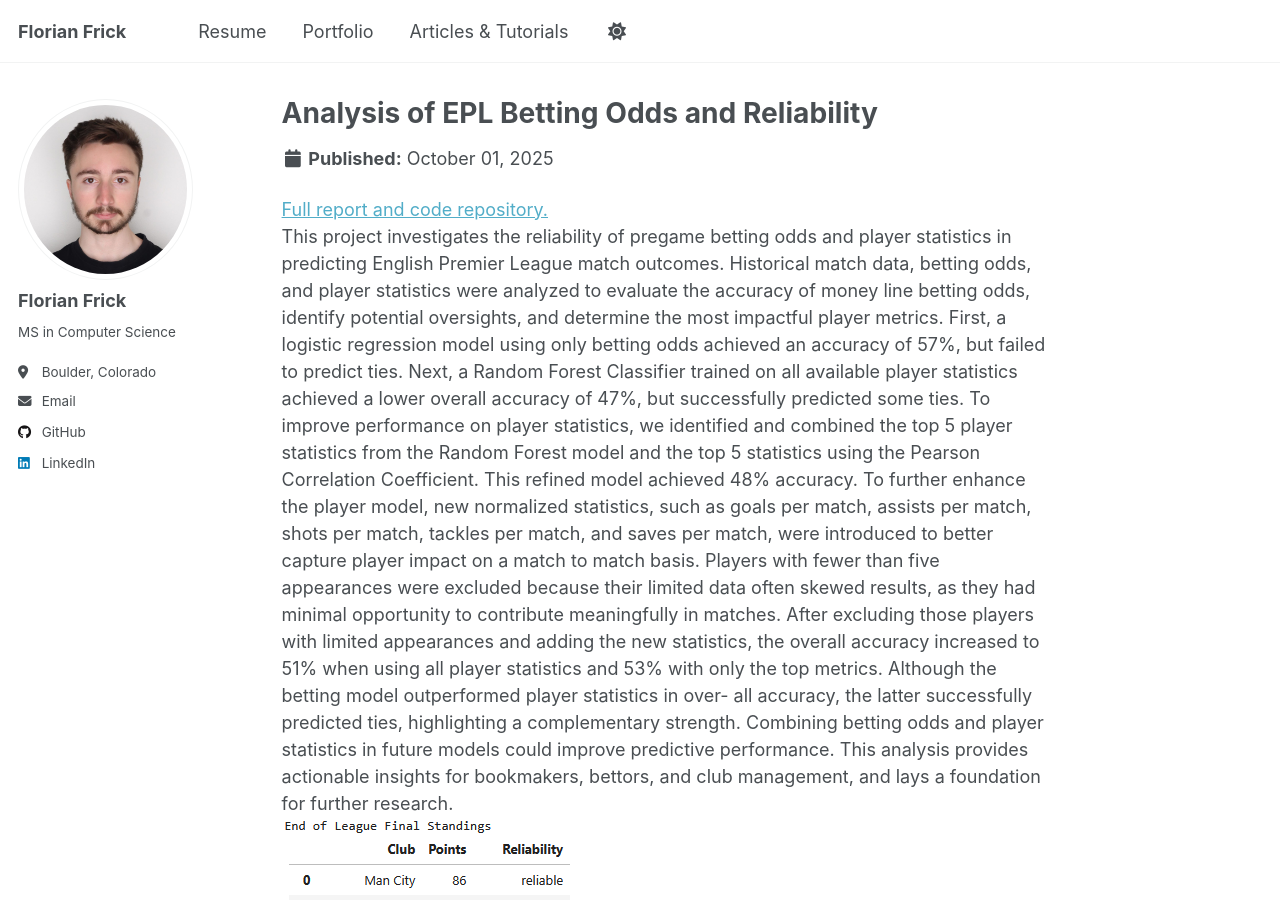
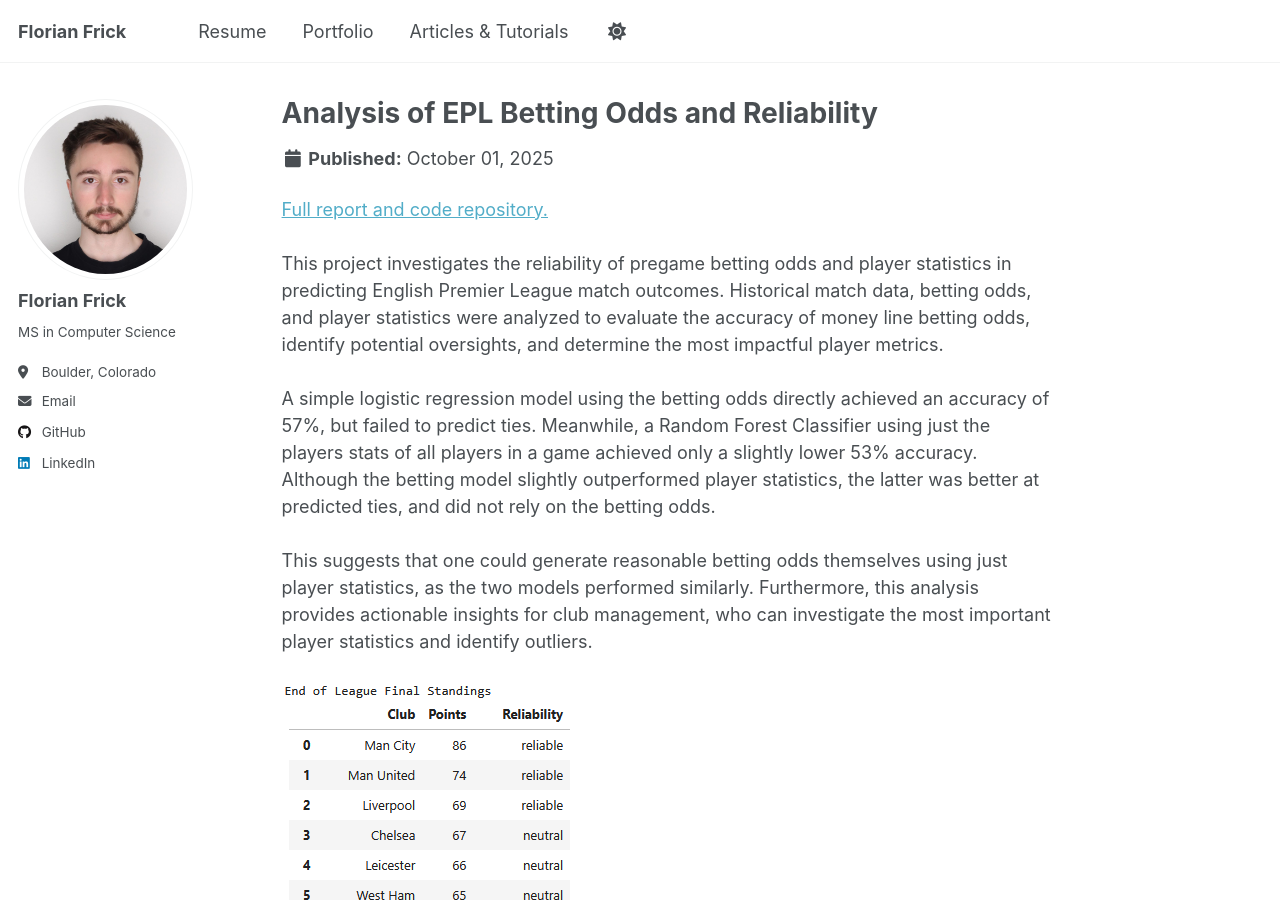
Before and after one commit to florianfrick/florianfrick.github.io, a Jekyll site: the page built from _portfolio/300premierleague.html, in a window 1280 px wide and 900 px high. Built offline with Jekyll 4.4.1, drawn with Linux system fonts in a browser that asks for light colours; a script that is not in the unit is left out.

Commit message:
Portfolio update

```diff
--- a/_portfolio/075seaice.html
+++ b/_portfolio/075seaice.html
@@ -6,7 +6,7 @@ sea ice mapping which will reduce manual labor and ensure these maps remain up-t
 collection: Portfolio
 ---
 
-<a href="https://github.com/florianfrick/Semantic-Segmentation-of-Arctic-Sea-Ice/blob/main/report.pdf">Full report and code repository.</a><br>
+<a href="https://github.com/florianfrick/Semantic-Segmentation-of-Arctic-Sea-Ice/blob/main/report.pdf">Full report and code repository.</a><br><br>
 Creating sea ice maps of the Arctic and other polar regions has remained a challenge for both research and industry;
 currently this remains a manual interpretation task by experts in the field. Attempts have been made to automate this
 process using neural networks like CNNs. We expanded on previous work to automate this process by utilizing a colorized
@@ -15,4 +15,4 @@ Our results indicate that the model performs significantly better than a former
 of 89% and a mean IoU of 0.50 compared to a previous result using a standard U-Net model with 83% and 0.44, respectively.
 While using this method is not accurate enough to reliably implement in industry applications, it is a positive step forward
 towards automating sea ice mapping.
-<br/><img src='/images/seaice.png'>
+<br/><br/><img src='/images/seaice.png'>
--- a/_portfolio/300premierleague.html
+++ b/_portfolio/300premierleague.html
@@ -6,17 +6,14 @@ at team, player, and statistic levels. <br/><br/><img src='/images/premierleague
 collection: Portfolio
 ---
 
-<a href="https://github.com/florianfrick/EPL-Reliability-and-Betting/blob/main/report.pdf">Full report and code repository.</a><br>
+<a href="https://github.com/florianfrick/EPL-Reliability-and-Betting/blob/main/report.pdf">Full report and code repository.</a><br><br>
 This project investigates the reliability of pregame betting odds and player statistics in predicting English Premier League match outcomes.
-Historical match data, betting odds, and player statistics were analyzed to evaluate the accuracy of money line betting odds, identify potential oversights,
-and determine the most impactful player metrics. First, a logistic regression model using only betting odds achieved an accuracy of 57%, but failed to predict ties.
-Next, a Random Forest Classifier trained on all available player statistics achieved a lower overall accuracy of 47%, but successfully predicted some ties.
-To improve performance on player statistics, we identified and combined the top 5 player statistics from the Random Forest model and the top 5 statistics using the Pearson Correlation Coefficient.
-This refined model achieved 48% accuracy. To further enhance the player model, new normalized statistics, such as goals per match, assists per match, shots per match,
-tackles per match, and saves per match, were introduced to better capture player impact on a match to match basis.
-Players with fewer than five appearances were excluded because their limited data often skewed results, as they had minimal opportunity to contribute meaningfully in matches.
-After excluding those players with limited appearances and adding the new statistics, the overall accuracy increased to 51% when using all player statistics and 53% with only the top metrics.
-Although the betting model outperformed player statistics in over- all accuracy, the latter successfully predicted ties, highlighting a complementary strength.
-Combining betting odds and player statistics in future models could improve predictive performance.
-This analysis provides actionable insights for bookmakers, bettors, and club management, and lays a foundation for further research.
-<br/><img src='/images/premierleague.png'>
+Historical match data, betting odds, and player statistics were analyzed to evaluate the accuracy of money line betting odds, identify potential oversights, and determine the most impactful player metrics.
+<br><br>
+A simple logistic regression model using the betting odds directly achieved an accuracy of 57%, but failed to predict ties.
+Meanwhile, a Random Forest Classifier using just the players stats of all players in a game achieved only a slightly lower 53% accuracy.
+Although the betting model slightly outperformed player statistics, the latter was better at predicted ties, and did not rely on the betting odds.
+<br><br>
+This suggests that one could generate reasonable betting odds themselves using just player statistics, as the two models performed similarly.
+Furthermore, this analysis provides actionable insights for club management, who can investigate the most important player statistics and identify outliers.
+<br/><br/><img src='/images/premierleague.png'>
```
Also changed, not shown: _portfolio/095advancedrobotics.html (+7 -2 lines), _portfolio/150newssummarization.html (+5 -3 lines).
